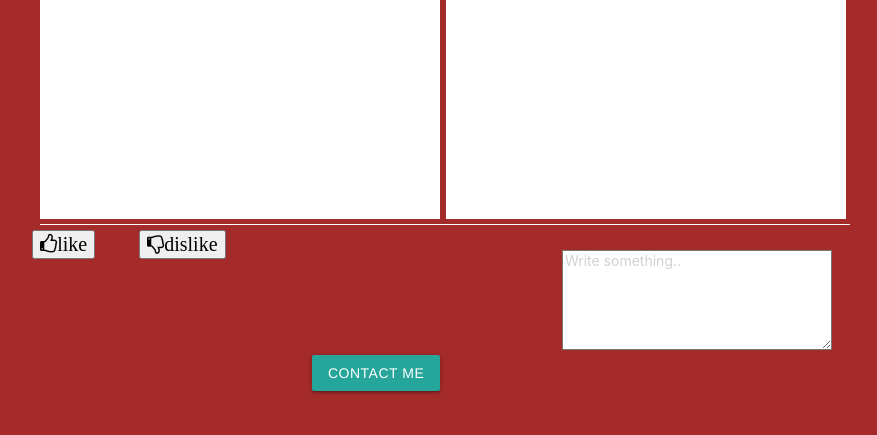
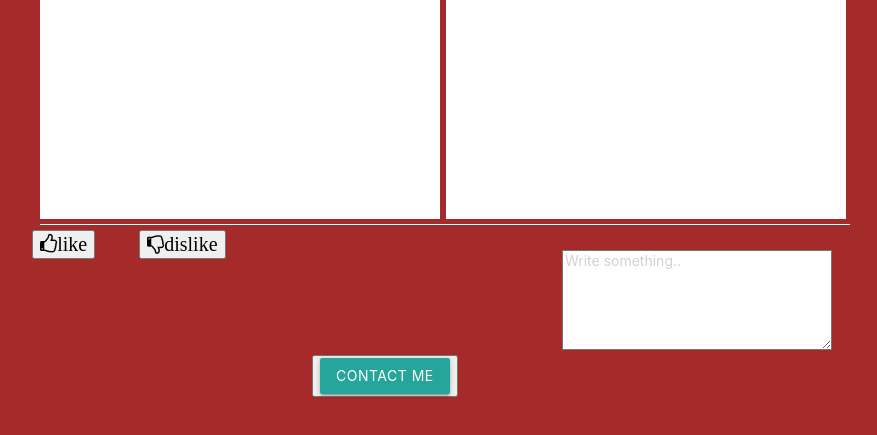
Before and after one commit to chaabounizeineb123456789/projet-finale, a plain HTML site: page index2.html in a window 1280 px wide. Shown: the part 117-552 px from the top of the page, without its empty margins (210-1087 px from the left). Drawn offline with nearby package versions, Linux system fonts and the light colour scheme.

Commit message:
Add files via upload

```diff
--- a/index2.html
+++ b/index2.html
@@ -57,7 +57,7 @@
 
 		<textarea id="subject" name="subject" placeholder="Write something.." mail></textarea>
 
-			<a href="mailto:zeinoubachaabouni@gmail.com" class="btn btn-primary">contact me</a>
+			<button><a href="mailto:zeinoubachaabouni@gmail.com" class="btn btn-primary">contact me</a></button>
 
 	</div>
     </div>
```
